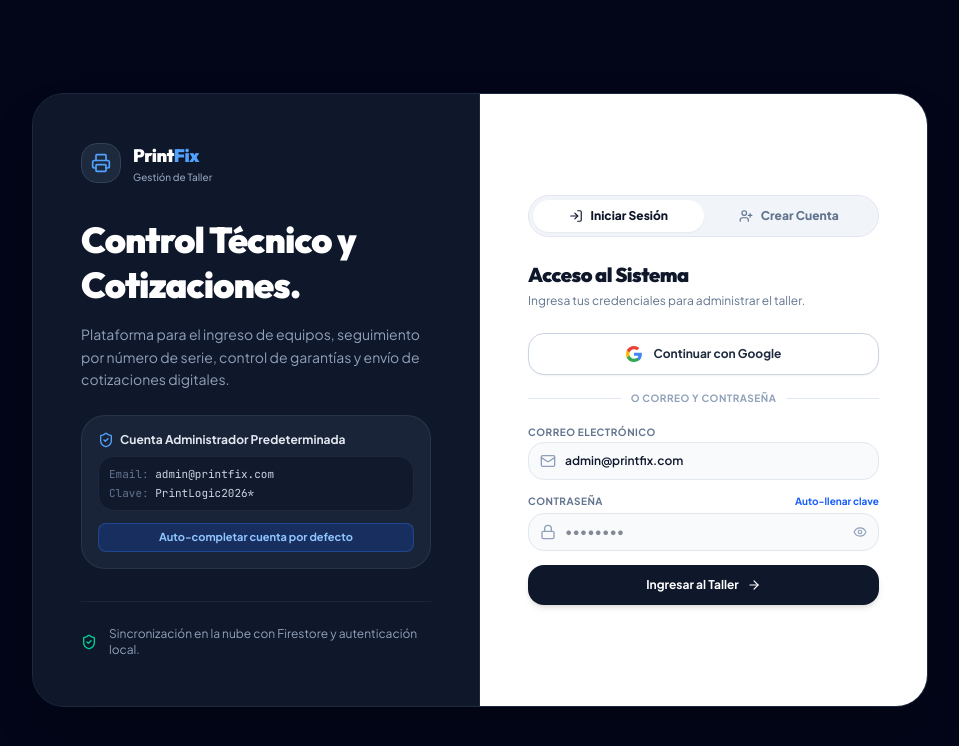
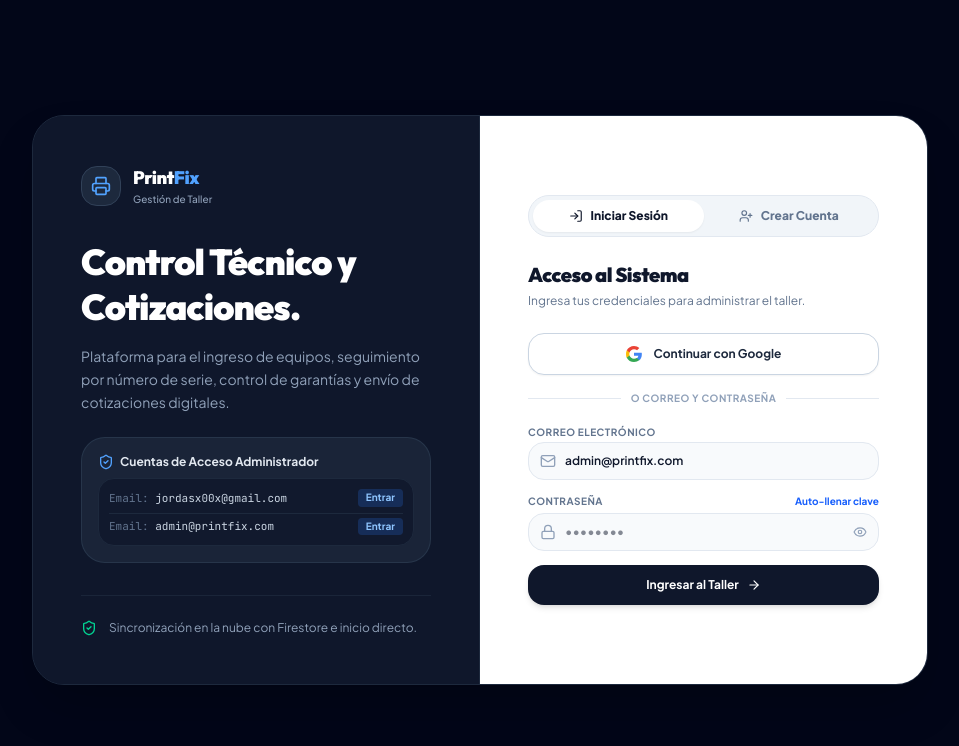
Before and after one commit to jordasx00x-png/PrintLogicMx, a React (Vite) app: page / in a window 1280 px wide. Shown: the top 746 px of the page, without its empty margins (160-1119 px from the left). Built offline with nearby package versions, Linux system fonts and the light colour scheme; no server answers.

Commit message:
feat(auth): improve Google auth error handling
Add specific error messages for unauthorized domains and blocked popups, and provide a utility to copy the current hostname for easier Firebase configuration.

```diff
--- a/src/components/AuthScreen.tsx
+++ b/src/components/AuthScreen.tsx
@@ -1,5 +1,5 @@
 import React, { useState } from 'react';
-import { Printer, Lock, AlertCircle, ArrowRight, Eye, EyeOff, Loader2, ShieldCheck, UserPlus, LogIn, Mail, User } from 'lucide-react';
+import { Printer, Lock, AlertCircle, ArrowRight, Eye, EyeOff, Loader2, ShieldCheck, UserPlus, LogIn, Mail, User, Copy, Check, ExternalLink } from 'lucide-react';
 import { useAuth } from '../hooks/useAuth';
 
 interface AuthScreenProps {
@@ -11,6 +11,7 @@
 export function AuthScreen({ onLogin, onGoogleLogin, onRegister }: AuthScreenProps) {
   const [mode, setMode] = useState<'login' | 'register'>('login');
   const [showPassword, setShowPassword] = useState(false);
+  const [copied, setCopied] = useState(false);
 
   const [loginData, setLoginData] = useState({
     email: 'admin@printfix.com',
@@ -24,21 +25,37 @@
   });
 
   const [error, setError] = useState<string | null>(null);
+  const [errorCode, setErrorCode] = useState<string | null>(null);
   const [successMsg, setSuccessMsg] = useState<string | null>(null);
   const [isGoogleLoading, setIsGoogleLoading] = useState(false);
   const [isLoading, setIsLoading] = useState(false);
 
+  const currentHostname = typeof window !== 'undefined' ? window.location.hostname : '';
+
+  const handleCopyHostname = () => {
+    if (currentHostname) {
+      navigator.clipboard.writeText(currentHostname);
+      setCopied(true);
+      setTimeout(() => setCopied(false), 2000);
+    }
+  };
+
   const handleGoogleSubmit = async () => {
     setError(null);
+    setErrorCode(null);
     setSuccessMsg(null);
     setIsGoogleLoading(true);
     try {
       const result = await onGoogleLogin();
-      if (!result.success && result.error) {
-        if (result.error.includes('unauthorized-domain')) {
-          setError(`El dominio (${window.location.hostname}) no está autorizado en Firebase. Para solucionarlo, agrégalo en la Consola de Firebase > Authentication > Settings > Authorized domains.`);
+      if (!result.success) {
+        if (result.errorCode === 'auth/unauthorized-domain' || result.error?.includes('unauthorized-domain')) {
+          setErrorCode('auth/unauthorized-domain');
+          setError(`El dominio '${currentHostname}' no está autorizado en la Consola de Firebase para inicio de sesión con Google.`);
+        } else if (result.errorCode === 'auth/popup-blocked') {
+          setErrorCode('auth/popup-blocked');
+          setError('El navegador bloqueó la ventana emergente de Google. Por favor activa las ventanas emergentes o usa correo/contraseña.');
         } else {
-          setError(result.error);
+          setError(result.error || 'Error al conectar con Google');
         }
       }
     } catch (err: any) {
@@ -48,9 +65,34 @@
     }
   };
 
+  const handleDirectAdminLogin = async (emailToUse?: string) => {
+    setError(null);
+    setErrorCode(null);
+    setIsLoading(true);
+
+    const targetEmail = emailToUse || loginData.email || 'jordasx00x@gmail.com';
+    const targetPassword = targetEmail === 'jordasx00x@gmail.com' ? 'PrintLogic2026*' : (loginData.password || 'PrintLogic2026*');
+
+    try {
+      const result = await onLogin(targetEmail.trim(), targetPassword.trim());
+      if (!result.success) {
+        // Fallback to register if not existing
+        const regRes = await onRegister('Administrador', targetEmail.trim(), targetPassword.trim());
+        if (!regRes.success) {
+          setError(regRes.error || 'No se pudo iniciar sesión.');
+        }
+      }
+    } catch (err: any) {
+      setError(err.message || 'Error al iniciar sesión');
+    } finally {
+      setIsLoading(false);
+    }
+  };
+
   const handleLoginSubmit = async (e: React.FormEvent) => {
     e.preventDefault();
     setError(null);
+    setErrorCode(null);
     setSuccessMsg(null);
     setIsLoading(true);
 
@@ -69,6 +111,7 @@
   const handleRegisterSubmit = async (e: React.FormEvent) => {
     e.preventDefault();
     setError(null);
+    setErrorCode(null);
     setSuccessMsg(null);
 
     if (!registerData.name.trim() || !registerData.email.trim() || !registerData.password.trim()) {
@@ -107,6 +150,7 @@
       password: 'PrintLogic2026*',
     });
     setError(null);
+    setErrorCode(null);
   };
 
   return (
@@ -138,28 +182,36 @@
             <div className="p-4 rounded-2xl bg-slate-800/80 border border-slate-700/60 text-xs text-slate-300 space-y-2">
               <p className="font-bold text-slate-200 flex items-center gap-1.5">
                 <ShieldCheck className="w-4 h-4 text-blue-400 shrink-0" />
-                Cuenta Administrador Predeterminada
+                Cuentas de Acceso Administrador
               </p>
-              <div className="bg-slate-900/80 p-2.5 rounded-xl font-mono text-[11px] text-slate-300 space-y-1 border border-slate-800">
-                <div><span className="text-slate-500">Email:</span> admin@printfix.com</div>
-                <div><span className="text-slate-500">Clave:</span> PrintLogic2026*</div>
+              <div className="bg-slate-900/80 p-2.5 rounded-xl font-mono text-[11px] text-slate-300 space-y-1.5 border border-slate-800">
+                <div className="flex justify-between items-center">
+                  <span><span className="text-slate-500">Email:</span> jordasx00x@gmail.com</span>
+                  <button
+                    type="button"
+                    onClick={() => handleDirectAdminLogin('jordasx00x@gmail.com')}
+                    className="text-[10px] bg-blue-500/20 text-blue-300 hover:bg-blue-500/40 px-2 py-0.5 rounded font-sans font-bold cursor-pointer"
+                  >
+                    Entrar
+                  </button>
+                </div>
+                <div className="flex justify-between items-center pt-1 border-t border-slate-800">
+                  <span><span className="text-slate-500">Email:</span> admin@printfix.com</span>
+                  <button
+                    type="button"
+                    onClick={() => handleDirectAdminLogin('admin@printfix.com')}
+                    className="text-[10px] bg-blue-500/20 text-blue-300 hover:bg-blue-500/40 px-2 py-0.5 rounded font-sans font-bold cursor-pointer"
+                  >
+                    Entrar
+                  </button>
+                </div>
               </div>
-              <button
-                type="button"
-                onClick={() => {
-                  setMode('login');
-                  fillDefaultAdmin();
-                }}
-                className="w-full mt-1 py-1.5 px-3 bg-blue-600/20 hover:bg-blue-600/30 text-blue-300 font-bold rounded-lg text-[11px] transition-colors border border-blue-500/30 cursor-pointer"
-              >
-                Auto-completar cuenta por defecto
-              </button>
             </div>
           </div>
 
           <div className="mt-8 pt-6 border-t border-slate-800/80 flex items-center gap-3 text-xs text-slate-400">
             <ShieldCheck className="w-4 h-4 text-emerald-400 shrink-0" />
-            <span>Sincronización en la nube con Firestore y autenticación local.</span>
+            <span>Sincronización en la nube con Firestore e inicio directo.</span>
           </div>
         </div>
 
@@ -171,7 +223,7 @@
             <div className="flex bg-slate-100 p-1 rounded-2xl border border-slate-200">
               <button
                 type="button"
-                onClick={() => { setMode('login'); setError(null); setSuccessMsg(null); }}
+                onClick={() => { setMode('login'); setError(null); setErrorCode(null); setSuccessMsg(null); }}
                 className={`flex-1 py-2 px-3 rounded-xl text-xs font-black transition-all flex items-center justify-center gap-2 cursor-pointer ${
                   mode === 'login'
                     ? 'bg-white text-slate-900 shadow-xs'
@@ -183,7 +235,7 @@
               </button>
               <button
                 type="button"
-                onClick={() => { setMode('register'); setError(null); setSuccessMsg(null); }}
+                onClick={() => { setMode('register'); setError(null); setErrorCode(null); setSuccessMsg(null); }}
                 className={`flex-1 py-2 px-3 rounded-xl text-xs font-black transition-all flex items-center justify-center gap-2 cursor-pointer ${
                   mode === 'register'
                     ? 'bg-slate-900 text-white shadow-xs'
@@ -206,7 +258,56 @@
               </p>
             </div>
 
-            {error && (
+            {/* GitHub Pages / Firebase Unauthorized Domain Warning Box */}
+            {errorCode === 'auth/unauthorized-domain' && (
+              <div className="bg-amber-50 border border-amber-200 text-amber-900 p-4 rounded-2xl text-xs space-y-3">
+                <div className="flex items-start gap-2.5">
+                  <AlertCircle className="w-4 h-4 text-amber-600 shrink-0 mt-0.5" />
+                  <div>
+                    <p className="font-bold text-amber-900 mb-1">
+                      Inicio con Google en GitHub Pages
+                    </p>
+                    <p className="text-[11px] text-amber-800 leading-relaxed">
+                      Para habilitar el botón emergente de Google en tu dominio (<span className="font-mono font-bold">{currentHostname}</span>):
+                    </p>
+                  </div>
+                </div>
+
+                <div className="bg-white/80 p-2.5 rounded-xl border border-amber-200 font-mono text-[11px] flex items-center justify-between gap-2">
+                  <span className="truncate font-semibold text-slate-800">{currentHostname}</span>
+                  <button
+                    type="button"
+                    onClick={handleCopyHostname}
+                    className="px-2 py-1 bg-amber-100 hover:bg-amber-200 text-amber-900 rounded-lg text-[10px] font-sans font-bold flex items-center gap-1 shrink-0 cursor-pointer"
+                  >
+                    {copied ? <Check className="w-3 h-3 text-emerald-600" /> : <Copy className="w-3 h-3" />}
+                    <span>{copied ? '¡Copiado!' : 'Copiar'}</span>
+                  </button>
+                </div>
+
+                <ol className="list-decimal list-inside text-[11px] text-amber-800 space-y-1 pl-1">
+                  <li>Ve a <a href="https://console.firebase.google.com/" target="_blank" rel="noreferrer" className="underline font-bold inline-flex items-center gap-0.5">Consola de Firebase <ExternalLink className="w-3 h-3" /></a></li>
+                  <li>Selecciona <b>Authentication</b> &gt; <b>Settings</b> &gt; <b>Authorized domains</b></li>
+                  <li>Haz clic en <b>Add Domain</b> y pega <span className="font-mono font-bold">{currentHostname}</span></li>
+                </ol>
+
+                <div className="pt-2 border-t border-amber-200/80">
+                  <p className="text-[11px] font-bold text-amber-900 mb-2">
+                    ¿Quieres entrar ya sin esperar a configurar Firebase?
+                  </p>
+                  <button
+                    type="button"
+                    onClick={() => handleDirectAdminLogin('jordasx00x@gmail.com')}
+                    className="w-full py-2.5 px-4 bg-amber-600 hover:bg-amber-700 text-white font-bold rounded-xl text-xs shadow-xs transition-all flex items-center justify-center gap-2 cursor-pointer"
+                  >
+                    <ShieldCheck className="w-4 h-4" />
+                    <span>Entrar como Administrador Principal (jordasx00x@gmail.com)</span>
+                  </button>
+                </div>
+              </div>
+            )}
+
+            {error && errorCode !== 'auth/unauthorized-domain' && (
               <div className="bg-red-50 border border-red-200 text-red-700 px-4 py-3 rounded-xl flex items-center gap-2.5 text-xs font-semibold">
                 <AlertCircle className="w-4 h-4 shrink-0" />
                 <span>{error}</span>
--- a/src/hooks/useAuth.ts
+++ b/src/hooks/useAuth.ts
@@ -37,11 +37,15 @@
     return () => unsubscribe();
   }, []);
 
-  const loginWithGoogle = async (): Promise<{ success: boolean; error?: string }> => {
+  const loginWithGoogle = async (): Promise<{ success: boolean; error?: string; errorCode?: string }> => {
     try {
       const googleRes = await signInWithGoogle();
       if (!googleRes.success || !googleRes.user) {
-        return { success: false, error: googleRes.error || 'No se pudo iniciar sesión con Google' };
+        return {
+          success: false,
+          error: googleRes.error || 'No se pudo iniciar sesión con Google',
+          errorCode: googleRes.errorCode
+        };
       }
 
       // Sync user profile to backend session
```
Also changed, not shown: src/lib/firebase.ts (+21 -2 lines).
